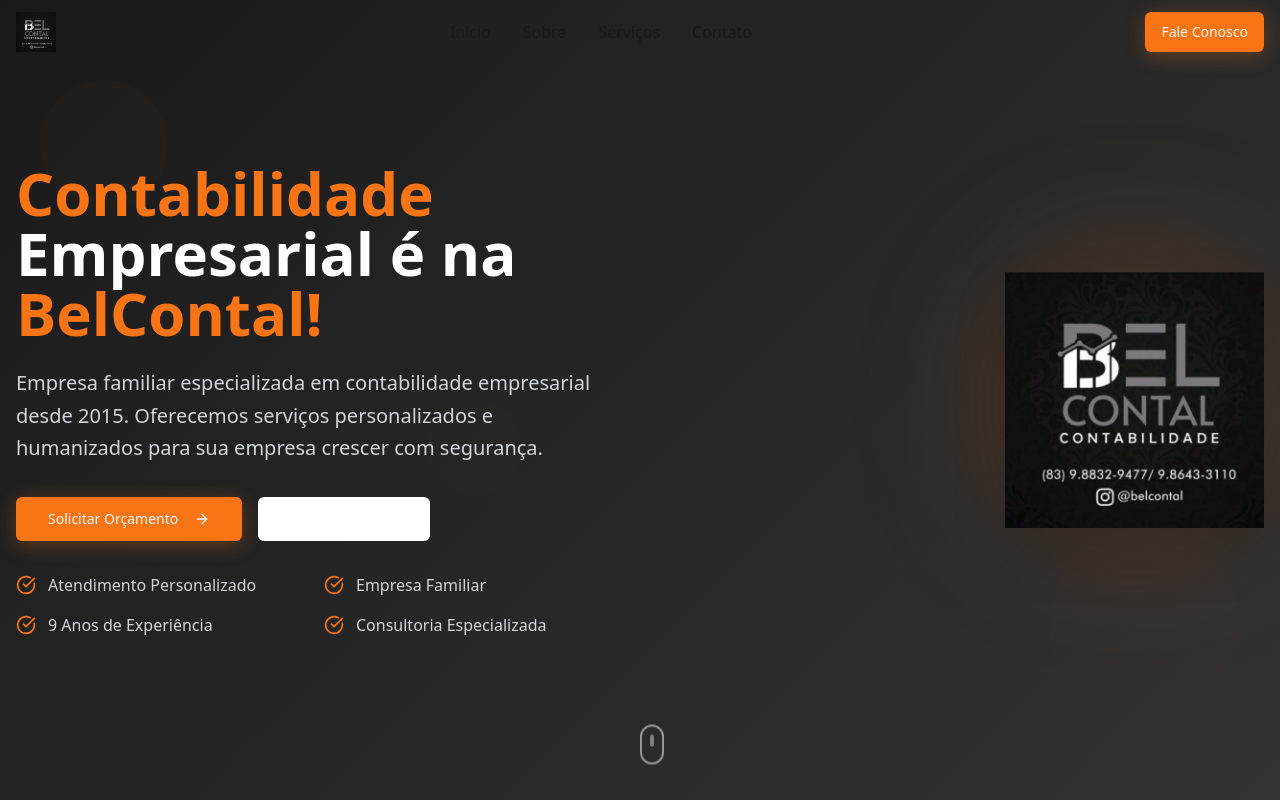
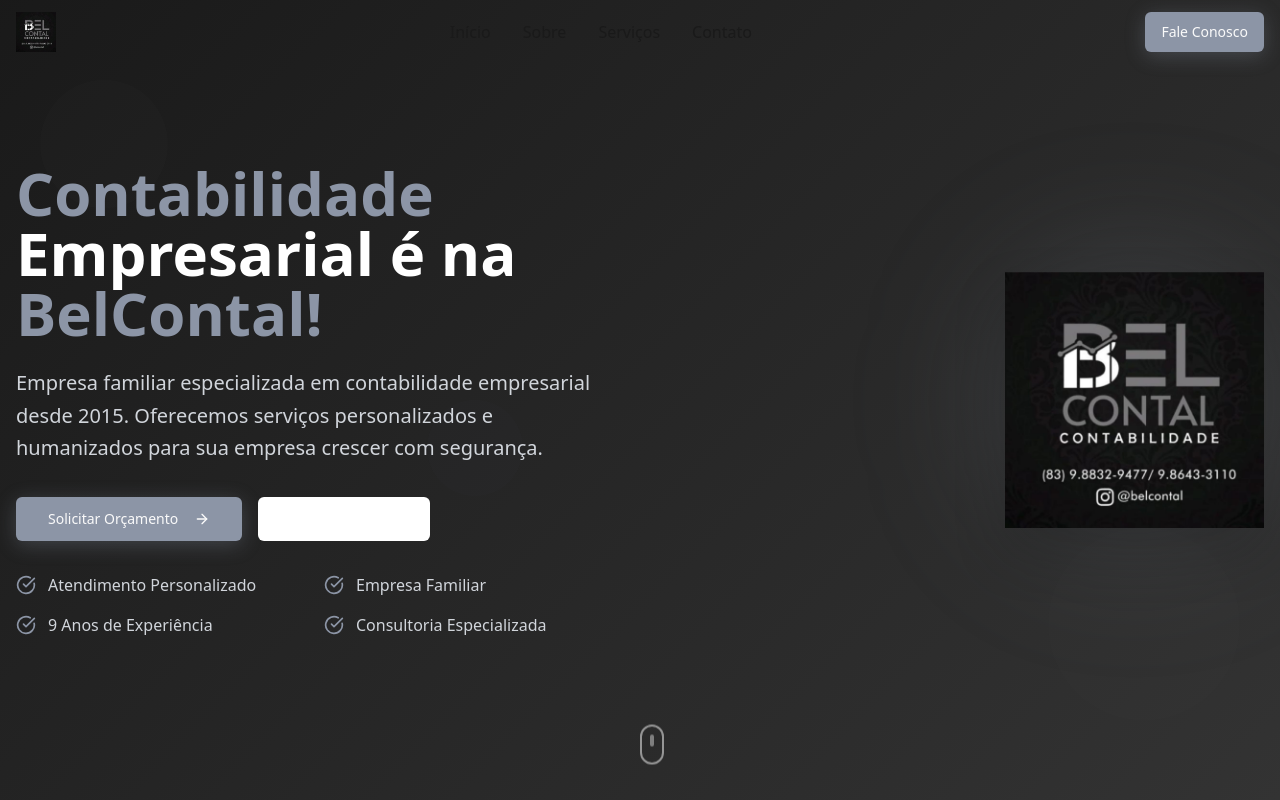
Before and after one commit to DevZipMateus/belcontal-site-builder, a React (Vite) app: page / in a window 1280 px wide. Shown: the top 800 px of the page. Built offline with nearby package versions, Linux system fonts and the light colour scheme.

Commit message:
Change accent color to gray
Update accent color to gray to match logo colors, ensuring proper contrast and accessibility for buttons.

```diff
--- a/src/components/Contact.tsx
+++ b/src/components/Contact.tsx
@@ -94,7 +94,7 @@ const Contact = () => {
             <div className="mt-8">
               <Button
                 size="lg"
-                className="bg-accent text-accent-foreground hover:bg-accent/90 shadow-orange w-full sm:w-auto"
+                className="bg-accent text-accent-foreground hover:bg-accent/90 shadow-gray w-full sm:w-auto"
                 onClick={() => window.open('https://wa.me/5583988329477', '_blank')}
               >
                 Iniciar Conversa no WhatsApp
--- a/src/components/Header.tsx
+++ b/src/components/Header.tsx
@@ -71,7 +71,7 @@ const Header = () => {
           <div className="hidden md:block">
             <Button
               variant="default"
-              className="bg-accent text-accent-foreground hover:bg-accent/90 shadow-orange"
+              className="bg-accent text-accent-foreground hover:bg-accent/90 shadow-gray"
               onClick={() => window.open('https://wa.me/5583988329477', '_blank')}
             >
               Fale Conosco
@@ -119,7 +119,7 @@ const Header = () => {
               <div className="px-4 py-2">
                 <Button
                   variant="default"
-                  className="w-full bg-accent text-accent-foreground hover:bg-accent/90 shadow-orange"
+                  className="w-full bg-accent text-accent-foreground hover:bg-accent/90 shadow-gray"
                   onClick={() => window.open('https://wa.me/5583988329477', '_blank')}
                 >
                   Fale Conosco
--- a/src/components/Hero.tsx
+++ b/src/components/Hero.tsx
@@ -31,7 +31,7 @@ const Hero = () => {
             <div className="flex flex-col sm:flex-row gap-4 mb-8">
               <Button
                 size="lg"
-                className="bg-accent text-accent-foreground hover:bg-accent/90 shadow-orange group"
+                className="bg-accent text-accent-foreground hover:bg-accent/90 shadow-gray group"
                 onClick={() => window.open('https://wa.me/5583988329477', '_blank')}
               >
                 Solicitar Orçamento
--- a/src/components/Services.tsx
+++ b/src/components/Services.tsx
@@ -115,7 +115,7 @@ const Services = () => {
         </div>
 
         {/* CTA */}
-        <div className="bg-gradient-orange rounded-2xl p-8 text-center text-white">
+        <div className="bg-gradient-gray rounded-2xl p-8 text-center text-white">
           <h3 className="text-2xl md:text-3xl font-bold mb-4">
             Precisa de Ajuda com sua Contabilidade?
           </h3>
--- a/src/index.css
+++ b/src/index.css
@@ -26,7 +26,7 @@ All colors MUST be HSL.
     --muted: 0 0% 96%;
     --muted-foreground: 0 0% 45%;
 
-    --accent: 25 95% 53%;
+    --accent: 220 13% 60%;
     --accent-foreground: 0 0% 98%;
 
     --destructive: 0 84.2% 60.2%;
@@ -34,13 +34,13 @@ All colors MUST be HSL.
 
     --border: 0 0% 90%;
     --input: 0 0% 90%;
-    --ring: 25 95% 53%;
+    --ring: 220 13% 60%;
 
     /* Custom design tokens */
     --gradient-hero: linear-gradient(135deg, hsl(0 0% 10%) 0%, hsl(0 0% 20%) 100%);
-    --gradient-orange: linear-gradient(135deg, hsl(25 95% 53%) 0%, hsl(35 100% 60%) 100%);
+    --gradient-gray: linear-gradient(135deg, hsl(220 13% 60%) 0%, hsl(220 15% 70%) 100%);
     --shadow-elegant: 0 10px 30px -10px hsl(0 0% 0% / 0.1);
-    --shadow-orange: 0 4px 20px hsl(25 95% 53% / 0.3);
+    --shadow-gray: 0 4px 20px hsl(220 13% 60% / 0.3);
     --transition-smooth: all 0.3s cubic-bezier(0.4, 0, 0.2, 1);
 
     --radius: 0.5rem;
--- a/tailwind.config.ts
+++ b/tailwind.config.ts
@@ -65,11 +65,11 @@ export default {
 			},
 			backgroundImage: {
 				'gradient-hero': 'var(--gradient-hero)',
-				'gradient-orange': 'var(--gradient-orange)'
+				'gradient-gray': 'var(--gradient-gray)'
 			},
 			boxShadow: {
 				'elegant': 'var(--shadow-elegant)',
-				'orange': 'var(--shadow-orange)'
+				'gray': 'var(--shadow-gray)'
 			},
 			transitionProperty: {
 				'smooth': 'var(--transition-smooth)'
```
